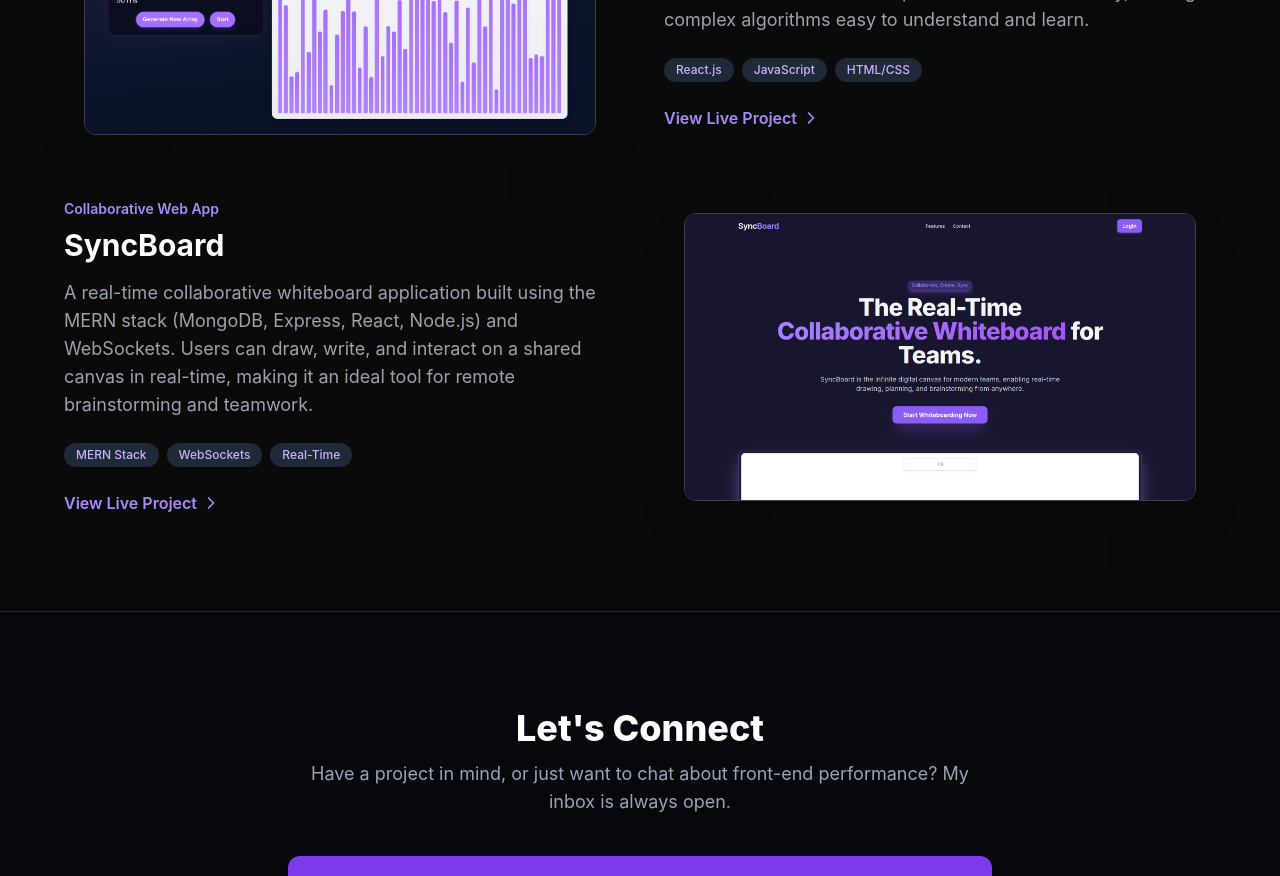
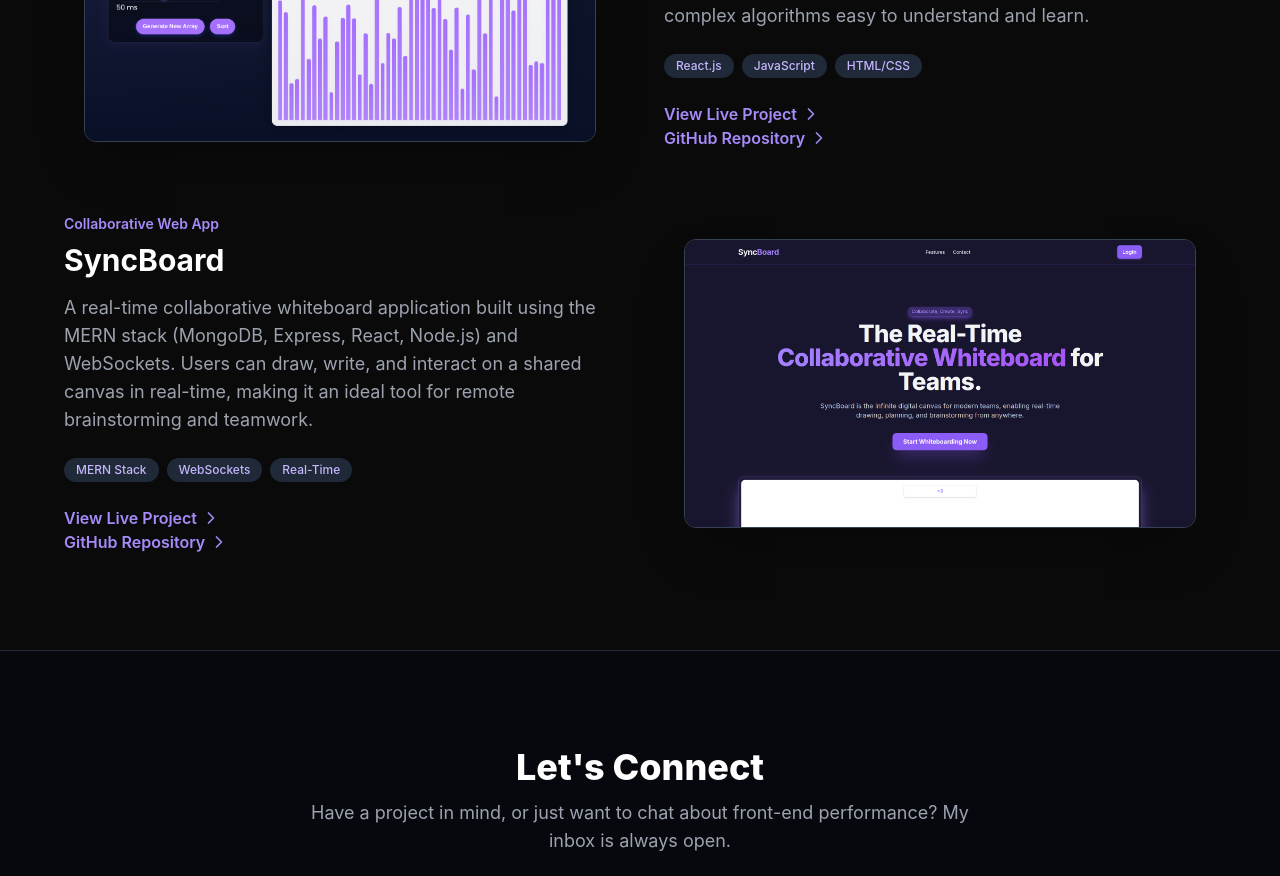
Before and after one commit to noturbob/portfolio-app, a React (Create React App) app: page / in a window 1280 px wide. Shown: the part 2480-3356 px from the top of the page. Built offline with nearby package versions, Linux system fonts and the light colour scheme.

Commit message:
Added github repo links in project section and block

```diff
--- a/src/components/ProjectBlock.jsx
+++ b/src/components/ProjectBlock.jsx
@@ -3,7 +3,7 @@ import AnimatedWrapper from './AnimatedWrapper';
 import { ChevronRight } from 'lucide-react';
 
 // 1. ACCEPT THE NEW PROP: projectUrl
-const ProjectBlock = ({ title, category, description, tags, imageUrl, imageAlt, isReversed, delay, projectUrl }) => {
+const ProjectBlock = ({ title, category, description, tags, imageUrl, imageAlt, isReversed, delay, projectUrl, githubUrl }) => {
     const slideImage = isReversed ? 'slide-right' : 'slide-left';
     const slideText = isReversed ? 'slide-left' : 'slide-right';
 
@@ -36,6 +36,10 @@ const ProjectBlock = ({ title, category, description, tags, imageUrl, imageAlt,
                           View Live Project
                           <ChevronRight className="w-5 h-5 ml-1" />
                       </a>
+                      <a href={githubUrl} target="_blank" rel="noopener noreferrer" className="text-violet-400 hover:text-violet-300 font-semibold flex items-center transition duration-300">
+                          GitHub Repository
+                          <ChevronRight className="w-5 h-5 ml-1" />
+                      </a>
                     </AnimatedWrapper>
                 </AnimatedWrapper>
             </div>
--- a/src/components/ProjectsSection.jsx
+++ b/src/components/ProjectsSection.jsx
@@ -13,7 +13,8 @@ const projects = [
         imageAlt: "Sorting Algorithm Visualizer",
         isReversed: false,
         // ✅ FIRST PROJECT LINK INSERTED HERE
-        projectUrl: "https://algo-viz-v1.vercel.app/"
+        projectUrl: "https://algo-viz-v1.vercel.app/",
+        githubUrl: "https://github.com/noturbob/algo_viz"
     },
     {
         id: 2,
@@ -25,7 +26,8 @@ const projects = [
         imageAlt: "Collaborative Whiteboard",
         isReversed: true,
         // 👈 INSERT SECOND PROJECT LINK HERE when ready
-        projectUrl: "https://syncboard-xi.vercel.app/"
+        projectUrl: "https://syncboard-xi.vercel.app/",
+        githubUrl: "https://github.com/noturbob/syncboard"
     },
 ];
 
@@ -50,7 +52,8 @@ const ProjectsSection = () => {
                             imageAlt={project.imageAlt}
                             isReversed={project.isReversed}
                             delay={0}
-                            projectUrl={project.projectUrl} // Pass the link down
+                            projectUrl={project.projectUrl}
+                            githubUrl={project.githubUrl}// Pass the link down
                         />
                     ))}
                 </div>
```
